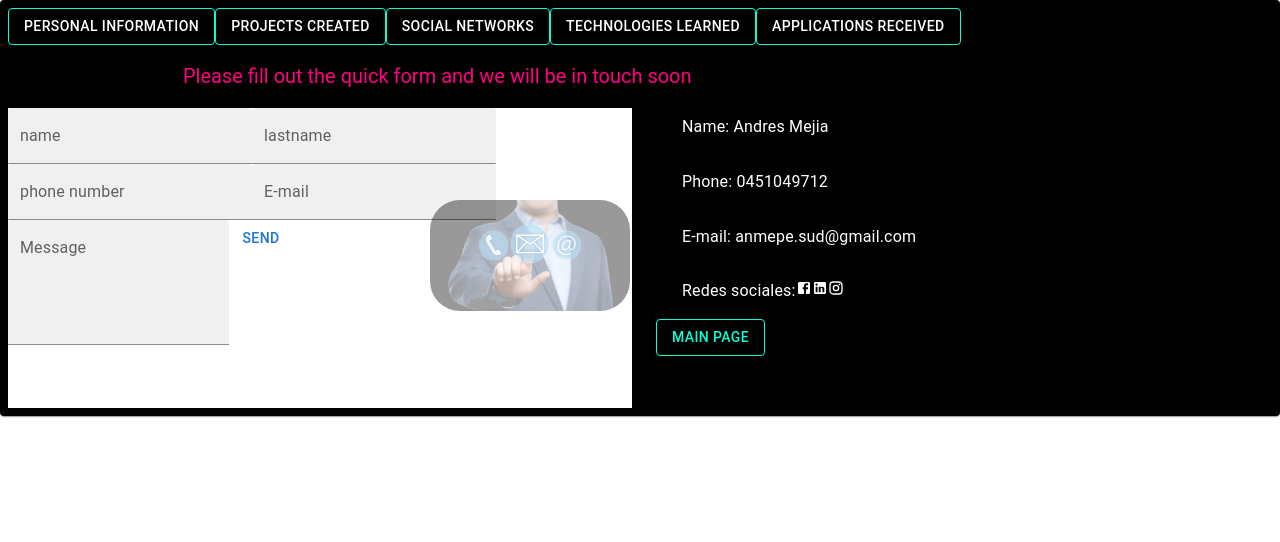
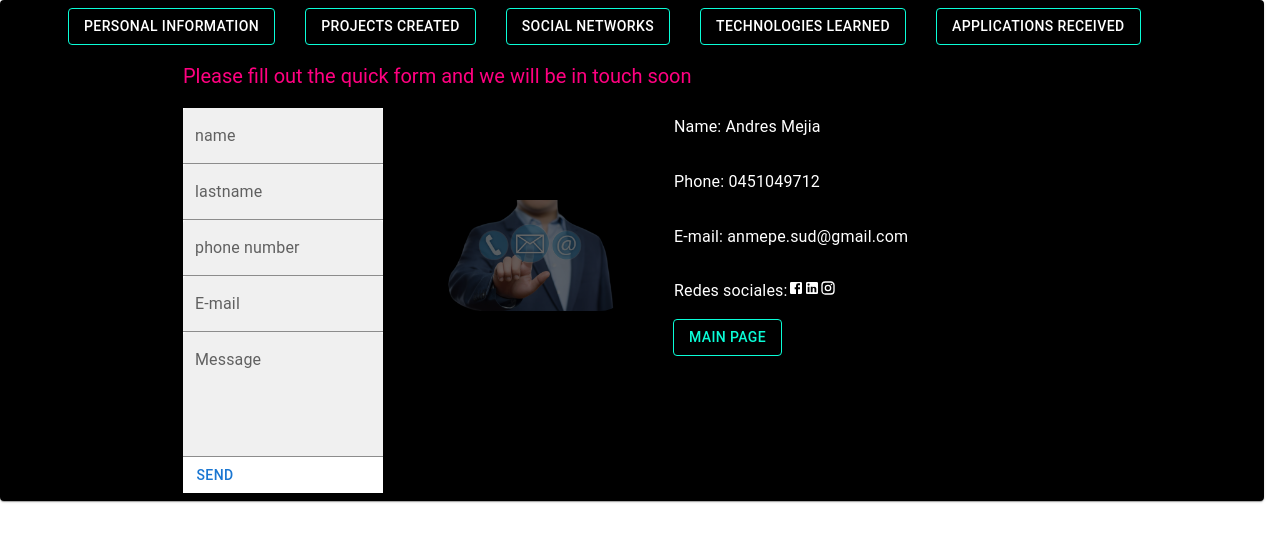
Before and after one commit to andrmepe/portafolioFinalAndres, a React (Create React App) app: page /contactanos in a window 1280 px wide. Shown: the top 542 px of the page. Built offline with nearby package versions, Linux system fonts and the light colour scheme.

Commit message:
update 4

```diff
--- a/src/pages/Contactanos/contactanos.js
+++ b/src/pages/Contactanos/contactanos.js
@@ -96,33 +96,33 @@ const Contactanos = () => {
     }
 
     return (
-        <Grid  container spacing={2}>
+        <Grid  container width='100%' spacing={2}>
             <Grid item xs={12}>
             <img  src={Contact} alt='Contact' style={{background:'#ffffff', borderRadius:'30px', width:'200px',
         heigh:'100px', position:'fixed', marginLeft:'430px', marginTop:'200px', opacity: .4}}/>
             <Item>
             <Link to="/InformacionPersonal">
-                <Button variant="outlined" style={{     border: '1px solid #0afdd7',color: "white"}}>
+                <Button variant="outlined" style={{marginLeft:'60px', border: '1px solid #0afdd7',color: "white"}}>
                 Personal information
                 </Button>
             </Link>
-            <Link to="/ProyectosCreados" marginLeft={4} >
-                <Button variant="outlined" style={{     border: '1px solid #0afdd7',color: "white"}}>
+            <Link to="/ProyectosCreados" >
+                <Button variant="outlined" style={{ marginLeft:'30px', border: '1px solid #0afdd7',color: "white"}}>
                 Projects created
                 </Button>
             </Link>
-            <Link to="/RedesSociales" marginLeft={4} >
-                <Button variant="outlined" style={{     border: '1px solid #0afdd7',color: "white"}}>
+            <Link to="/RedesSociales" >
+                <Button variant="outlined" style={{marginLeft:'30px', border: '1px solid #0afdd7',color: "white"}}>
                 Social networks
                 </Button>
             </Link>
-            <Link to="/TecnologiasAprendidas" marginLeft={4}>
-                <Button variant="outlined" style={{border: '1px solid #0afdd7',color: "white"}}>
+            <Link to="/TecnologiasAprendidas" >
+                <Button variant="outlined" style={{ marginLeft:'30px', border: '1px solid #0afdd7',color: "white"}}>
                 Technologies learned
                 </Button>
             </Link>
-            <Link to="SolicitudesRecibidas" marginLeft={4}>
-                <Button variant="outlined" style={{     border: '1px solid #0afdd7',color: "white"}}>
+            <Link to="SolicitudesRecibidas" >
+                <Button variant="outlined" style={{ marginLeft:'30px', border: '1px solid #0afdd7',color: "white"}}>
                 Applications received
                 </Button>
             </Link>
@@ -136,7 +136,7 @@ const Contactanos = () => {
             <Grid  container spacing={2}>
             <Grid item xs={6}>
             <form onSubmit={handleSubmit}
-                style={{backgroundColor:'white', height:'300px'}}
+                style={{backgroundColor:'white', marginLeft:'175px', width:'200px'}}
                 noValidate
                 autoComplete="off"
                 >
@@ -167,17 +167,13 @@ const Contactanos = () => {
                     </Grid>
                 </Grid>
             <Item>
-                <Link to="/PaginaPrincipal" marginLeft={3}>
-                <Button variant="outlined" style={{border: '1px solid #0afdd7',color: "#0afdd7"}}>
+                <Link to="/PaginaPrincipal" >
+                <Button variant="outlined" style={{ marginLeft:'25px', border: '1px solid #0afdd7',color: "#0afdd7"}}>
                 main page</Button></Link>
              </Item>
                 </Box>
                 </Grid>
                 </Grid>
-            <Grid  container spacing={2}>
-            <Grid  item xs={12}>
-             </Grid>
-             </Grid>
             </Item>
             </Grid>
       </Grid>
--- a/src/pages/SolicitudesRecibidas/solicitudesRecibidas.js
+++ b/src/pages/SolicitudesRecibidas/solicitudesRecibidas.js
@@ -28,31 +28,31 @@ const SolicitudesRecibidas = () => {
     console.log(data)
 
     return(
-    <Grid container>
-        <Grid item>
-            <Typography>Solicitudes</Typography>
+    <Grid container justifyContent='center' width='100%' style={{ background: 'white'}}>
+        <Grid item ml='20px'>
+            <Typography><b>Solicitudes</b></Typography>
         </Grid>
         <Grid item>
         <TableContainer >
       <Table sx={{ minWidth: 650 }} aria-label="simple table">
         <TableHead>
           <TableRow>
-            <TableCell> Name </TableCell>
-            <TableCell align="right">Last name</TableCell>
-            <TableCell align="right">Phone</TableCell>
-            <TableCell align="right">E-mail</TableCell>
-            <TableCell align="right">Message</TableCell>
+            <TableCell style={{color:'#0afdd7'}} align="left"><b>Name</b></TableCell>
+            <TableCell style={{color:'#0afdd7'}} align="left"><b>Last name</b></TableCell>
+            <TableCell style={{color:'#0afdd7'}} align="left"><b>Phone</b></TableCell>
+            <TableCell style={{color:'#0afdd7'}} align="left"><b>E-mail</b></TableCell>
+            <TableCell style={{color:'#0afdd7'}} align="left"><b>Message</b></TableCell>
           </TableRow>
         </TableHead>
         <TableBody>
           {
             data.map((row)=>(
                <TableRow key={row.id} sx={{ '&:last-child td, &:last-child th': { border: 0 } }}>
-                <TableCell>{row.name}</TableCell>
-                <TableCell>{row.lastname}</TableCell>
-                <TableCell>{row.phone}</TableCell>
-                <TableCell>{row.email}</TableCell>
-                <TableCell>{row.message}</TableCell>
+                <TableCell >{row.name}</TableCell>
+                <TableCell >{row.lastname}</TableCell>
+                <TableCell >{row.phone}</TableCell>
+                <TableCell >{row.email}</TableCell>
+                <TableCell >{row.message}</TableCell>
                </TableRow>
             ))
           }
--- a/src/pages/login/Login.js
+++ b/src/pages/login/Login.js
@@ -60,8 +60,8 @@ const Login = ({setIsAllowed})=>{
     const navigate = useNavigate()
 
     return(
-        <Grid  container width='100%' justifyContent='center' style={{background:'black'}}>
-            <Grid mt='20px' mb='20px' border={'1px solid black'} borderRadius={'10px'} style={{background:'white'}} >
+        <Grid  container width={'100%'} justifyContent='center' style={{background:'black'}}>
+            <Grid mt='40px' mb='40px' border={'1px solid black'} borderRadius={'10px'} style={{background:'white'}} >
 
             {
                 showAlert &&
@@ -78,17 +78,17 @@ const Login = ({setIsAllowed})=>{
             }
             {
                 showLogin &&
-            <Grid container>
-            <Grid item mt='10px' ml={2}>
-            <Typography color={'black'} variant="h4">Log in</Typography>
+            <Grid container width={'100%'}>
+            <Grid item mt={'10px'} ml={2}>
+            <Typography  color={'black'} variant="h4">Log in</Typography>
             </Grid>
-               <Grid item mt='30px' ml='20px' mr='20px'>
+               <Grid item mt={'60px'} ml='20px' mr='20px'>
                <TextField
                onChange={handleuser}
                id="user"
                label="user"
                variant="outlined"/>
-               <TextField style={{marginLeft:'20px'}}
+               <TextField style={{marginLeft:'20px', marginRight:'120px'}}
                onChange={handlepassword}
                id="password"
                label="password"
@@ -104,8 +104,8 @@ const Login = ({setIsAllowed})=>{
                 </Button>
                </Grid>
                 <Grid mt='30px' ml='175px'>
-               <Link to="/PaginaPrincipal" marginLeft={4}>
-                <Button variant="outlined"  style={{ border: '1px solid black', background:'white', color: "black"}}>
+               <Link to="/PaginaPrincipal" >
+                <Button variant="outlined"  style={{marginBottom:'40px', border: '1px solid black', background:'white', color: "black"}}>
                 main page
                 </Button>
                 </Link>
--- a/src/pages/registarse/Registrarse.js
+++ b/src/pages/registarse/Registrarse.js
@@ -28,9 +28,9 @@ const Registarse = ({setShowLogin, setShowRegistrarse, user, password, handleuse
         <Grid container justifyContent='center' style={{background:'black'}}>
             <Grid mt='20px' mb='20px' border={'1px solid black'} borderRadius={'10px'} style={{background:'white'}} >
             <Grid item mt='10px' ml={2}>
-            <Typography color={'black'} variant="h4">Register</Typography>
+            <Typography color={'black'} ml='60px' variant="h4">Register</Typography>
             </Grid>
-            <Grid item mt='30px' ml='20px' mr='20px'>
+            <Grid item mt='30px' ml='75px' mr='70px'>
                 <TextField
                 onChange={handleuser}
                 id='user'
@@ -44,9 +44,9 @@ const Registarse = ({setShowLogin, setShowRegistrarse, user, password, handleuse
             </Grid>
             <Grid mt='30px' ml="135px">
             <Button variant="outlined" onClick={()=>{sendRegistro()}}
-            style={{ border: '1px solid #1aa3ff', background:'#1aa3ff', color: "white"}}>Register</Button>
+            style={{ border: '1px solid #1aa3ff', marginLeft:'55px',marginBottom:'30px', background:'#1aa3ff', color: "white"}}>Register</Button>
             <Button variant="outlined" onClick={()=>{goBack()}}
-            style={{marginLeft:'20px', border: '1px solid red', background:'red',color: "white"}}>go back</Button>
+            style={{marginLeft:'20px', marginBottom:'30px',border: '1px solid red', background:'red',color: "white"}}>go back</Button>
             </Grid>
             </Grid>
         </Grid>
```
